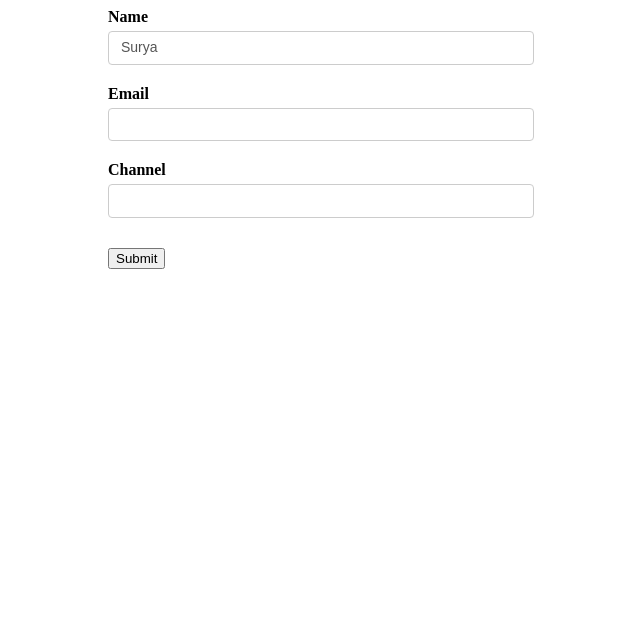
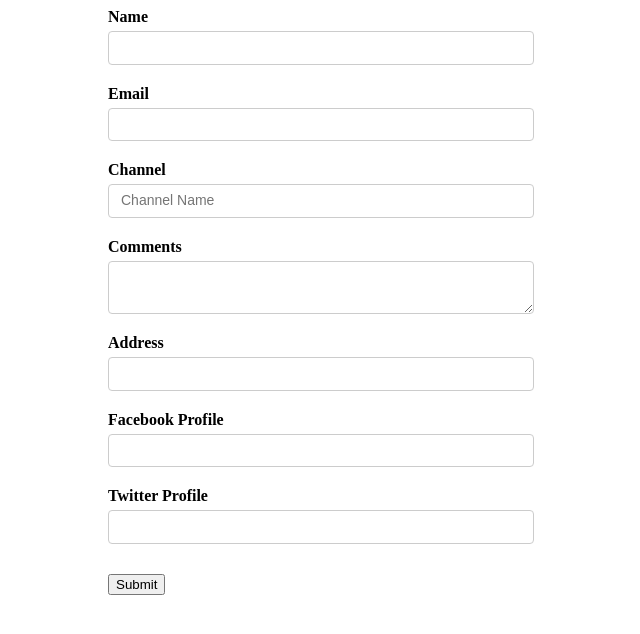
Before and after one commit to SAISURYA015/formik_react, a React (Vite) app in the folder clent/: page / in a window 1280 px wide. Shown: the top 634 px of the page, without its empty margins (319-959 px from the left). Built offline with nearby package versions, Linux system fonts and the light colour scheme.

Commit message:
field ErrorMsg revisted nested Objects

```diff
--- /dev/null
+++ b/clent/src/components/TextError.jsx
@@ -0,0 +1,11 @@
+import React from 'react'
+
+function TextError(props) {
+  return (
+    <div className='error'>
+      {props.children}
+    </div>
+  )
+}
+
+export default TextError
--- a/clent/src/components/YoutubeForm.jsx
+++ b/clent/src/components/YoutubeForm.jsx
@@ -1,11 +1,18 @@
 import React from 'react'
 import { Formik, Form, Field, ErrorMessage } from 'formik'
 import * as Yup from 'yup'
+import TextError from './TextError'
 
 const initialValues = {
-  name: 'Surya',
+  name: '',
   email: '',
-  channel: ''
+  channel: '',
+  comments: '',
+  address: '',
+  social: {
+    facebook: '',
+    twitter: ''
+  }
 }
 
 const onSubmit = values => {
@@ -62,7 +69,7 @@ function YoutubeForm() {
             id='name'
             name='name'
           />
-          <ErrorMessage name='name' />
+          <ErrorMessage name='name' component={TextError}/>
         </div>
         <div className='form-control'>
           <label htmlFor='email'>Email</label>
@@ -71,7 +78,11 @@ function YoutubeForm() {
             id='email' Field
             name='email'
           />
-          <ErrorMessage name='email' />
+          <ErrorMessage name='email'>
+            {
+              errorMsg => <div className='error'>{errorMsg}</div>
+            }
+          </ErrorMessage>
         </div>
         <div className='form-control'>
           <label htmlFor='channel'>Channel</label>
@@ -79,8 +90,38 @@ function YoutubeForm() {
             type='text'
             d='channel'
             name='channel'
+            placeholder='Channel Name'
           />
           <ErrorMessage name='channel' />
+        </div>
+        <div className='form-control'>
+          <label htmlFor="comments">Comments</label>
+          <Field as='textarea' id='comments' name='comments'/>
+        </div>
+        <div className='form-control'>
+          <label htmlFor='address'>Address</label>
+          <Field name='address'>
+            {
+              (add) => {
+                const {field, form, meta} = add
+                console.log('Render props', add)
+                return (
+                  <div>
+                    <input type='text' id='address' {...field} />
+                    {meta.touched && meta.error ? <div>{meta.error}</div> : null}
+                  </div>
+                )
+              }
+            }
+          </Field>
+        </div>
+        <div className='form-control'>
+            <label htmlFor="facebook">Facebook Profile</label>
+            <Field type="text" id="facebook" name="social.facebbok" />
+        </div>
+        <div className='form-control'>
+          <label htmlFor="twitter">Twitter Profile</label>
+          <Field type="text" id="twitter" name="social.twitter" />
         </div>
         <button style={{ marginTop: '10px' }}>Submit</button>
       </Form>
```
